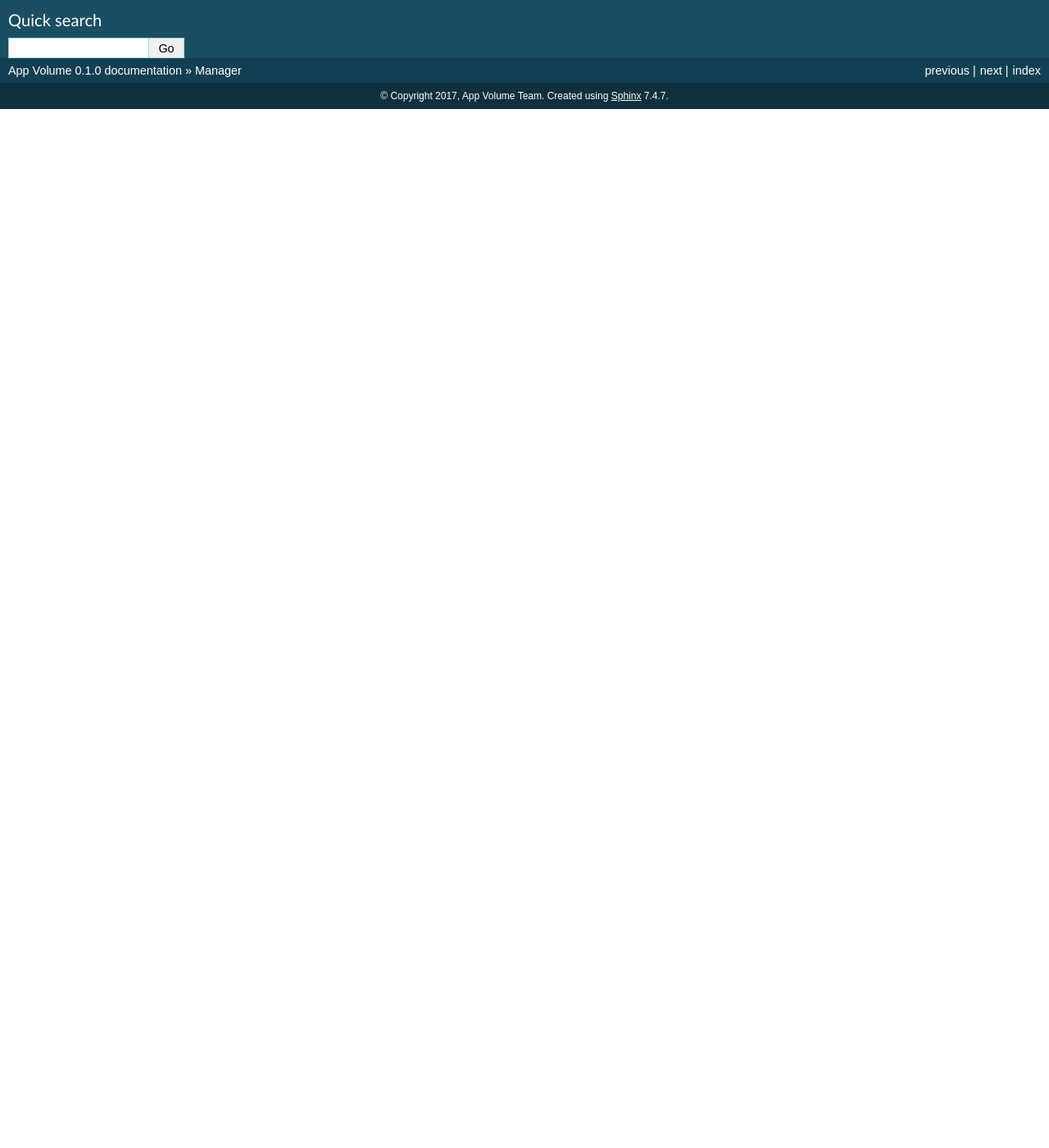
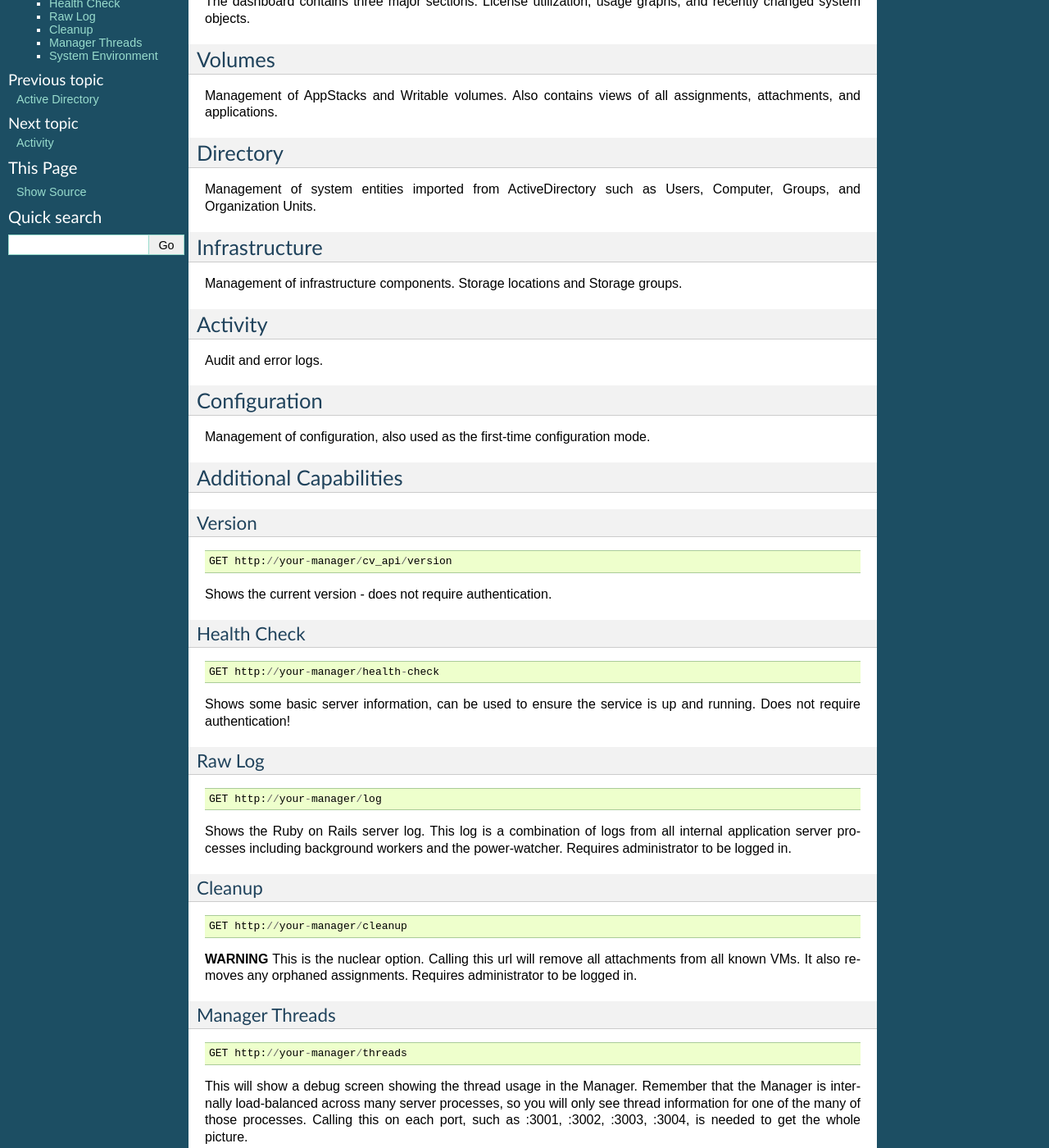
Before and after one commit to cloudvolumes/appvol-doc, a Sphinx documentation site: the page built from docs/manager/features.md, in a window 1280 px wide and 1400 px high, scrolled down 270 px. Shown: the whole window at 82% size. Built offline with Sphinx 7.4.7, drawn with Linux system fonts in a browser that asks for light colours; formulas are drawn with MathJax 3; before the commit the page ends 900 px from its top, so only the background shows below that; some of the changed text lies outside the part shown.

Commit message:
Add some UI info

```diff
--- a/docs/manager/features.md
+++ b/docs/manager/features.md
@@ -1,9 +1,67 @@
-# Manager
+# Manager UI
 
+# Using the AppVolumes Manager UI
 
-Examples
----
+## Overview
 
-{% plantuml %}
-Bob->Alice : hello
-{% endplantuml %}
+## Dashboard
+
+The dashboard contains three major sections: License utilization, usage graphs, and recently changed system objects.
+
+## Volumes
+
+Management of AppStacks and Writable volumes. Also contains views of all assignments, attachments, and applications.
+
+## Directory
+
+Management of system entities imported from ActiveDirectory such as Users, Computer, Groups, and Organization Units.
+
+## Infrastructure
+
+Management of infrastructure components. Storage locations and Storage groups.
+
+## Activity
+
+Audit and error logs.
+
+## Configuration
+
+Management of configuration, also used as the first-time configuration mode.
+
+## Additional Capabilities
+
+### Version
+
+    GET http://your-manager/cv_api/version
+
+Shows the current version - does not require authentication.
+
+### Health Check
+
+    GET http://your-manager/health-check
+
+Shows some basic server information, can be used to ensure the service is up and running. Does not require authentication!
+
+### Raw Log
+
+    GET http://your-manager/log
+
+Shows the Ruby on Rails server log. This log is a combination of logs from all internal application server processes including background workers and the power-watcher. Requires administrator to be logged in.
+
+### Cleanup
+
+    GET http://your-manager/cleanup
+
+**WARNING** This is the nuclear option. Calling this url will remove all attachments from all known VMs. It also removes any orphaned assignments. Requires administrator to be logged in.
+
+### Manager Threads
+
+    GET http://your-manager/threads
+
+This will show a debug screen showing the thread usage in the Manager. Remember that the Manager is internally load-balanced across many server processes, so you will only see thread information for one of the many of those processes. Calling this on each port, such as :3001, :3002, :3003, :3004, is needed to get the whole picture.
+
+### System Environment
+
+    GET http://your-manager/env
+
+This will show system ENV information. Requires administrator to be logged in.
```
